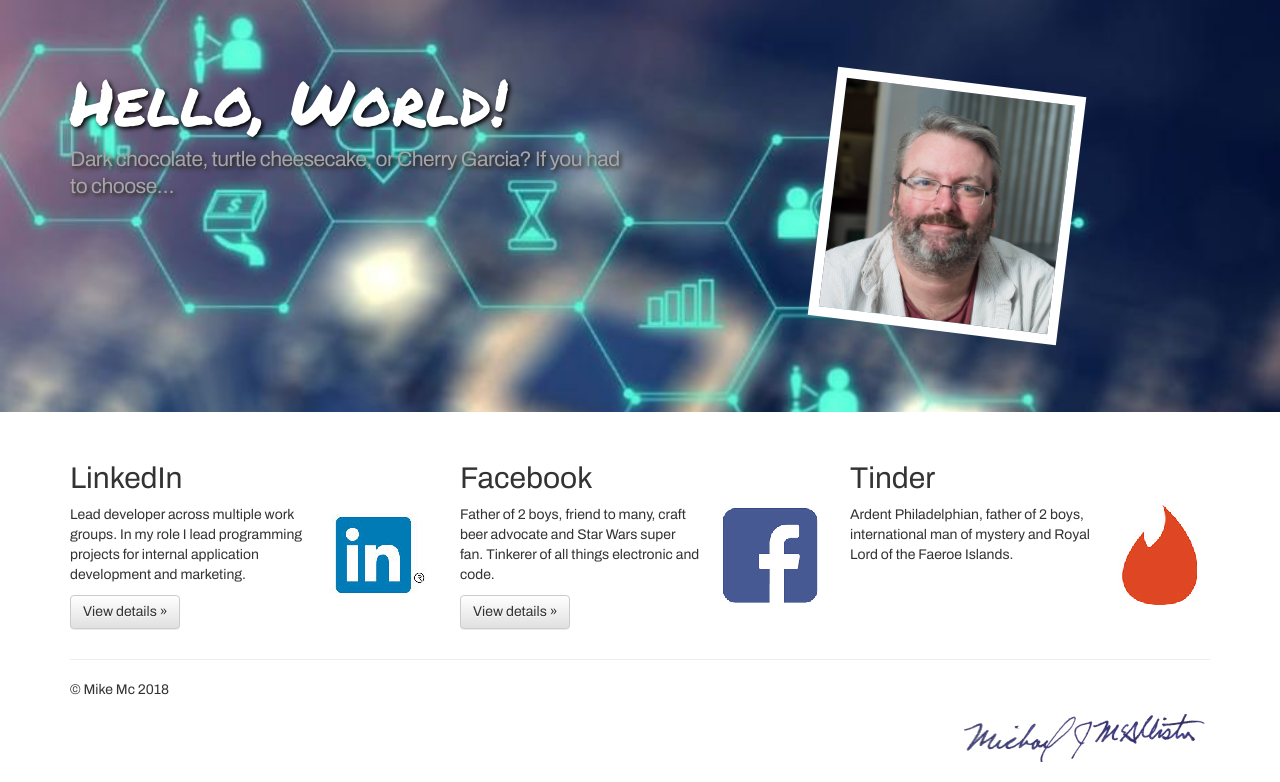
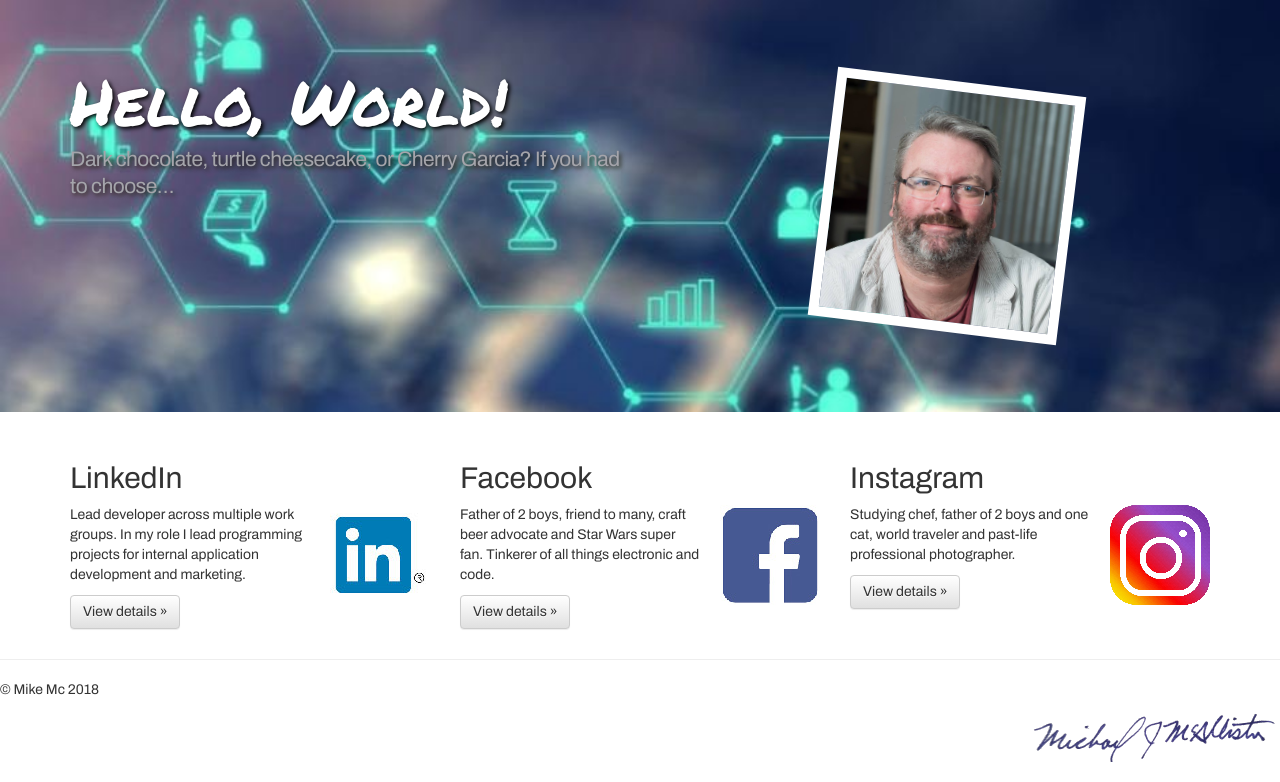
Before and after one commit to mjm1374/logikbox, a PHP site: page / in a window 1280 px wide. Shown: the part 181-963 px from the top of the page. Run offline with PHP 8.4, Linux system fonts and the light colour scheme; some libraries are stand-ins or nearby versions.

Commit message:
instagram added

```diff
--- a/src/index.php
+++ b/src/index.php
@@ -69,10 +69,11 @@
 					<p><a class="btn btn-default" href="https://www.facebook.com/Phillymike" role="button">View details &raquo;</a></p>
 				</div>
 				<div class="col-md-4">
-					<h2>Tinder</h2>
-					<img src="img/tinder.jpg" class="logoimg">
-					<p>Ardent Philadelphian, father of 2 boys, international man of mystery and Royal Lord of the Faeroe Islands. </p>
-
+					<h2>Instagram</h2>
+					<img src="img/new-instagram-logo-png-transparent.png" class="logoimg">
+					<p>Studying chef, father of 2 boys and one cat, world traveler and past-life professional photographer. </p>
+					<p><a class="btn btn-default" href="https://www.instagram.com/mjm1374/" role="button">View details &raquo;</a></p>
+				</div>
 				</div>
 			</div>
 
--- a/src/nav.php
+++ b/src/nav.php
@@ -13,6 +13,19 @@
 				<?php $controller->nav(); ?>
 			</ul>
 		</li>
+        <li class="dropdown  <?php if ($thisPage == "work.php") { echo " active "; }?>">
+			<a class='dropdown-toggle' data-toggle='dropdown' href='#'>My Projects
+            <span class="caret"></span></a>
+			<ul class="dropdown-menu">
+				<li><a href="https://securec48.ezhostingserver.com/logikbox-com/satellite/">Satelite Tracker</a></li>
+                <li><a href="http://logikbox.com/asteroids/">Asteroids</a></li>
+                <li><a href="http://logikbox.com/clock/">Word clock</a></li>
+                <li><a href="http://logikbox.com/phprss/">World Cup RSS feed (2014)</a></li>
+                <!--<li><a href="http://logikbox.com/phprss/">JS Face Tracking</a></li>-->
+
+                <li><a href="http://dev.deardorffassociates.com/costume-generator/" target="_blank">Goodwill Costume Generator</a></li>
+			</ul>
+		</li>
 		<li class='<?php if ($thisPage == "timeline.php")  {echo "active "; } ?>'><a href="timeline.php">Timeline</a></li>
 		<li class='<?php if ($thisPage == "contact.php")  {echo "active "; }?>'><a href="contact.php">Contact</a></li>
 		<li>
```
Also changed, not shown: src/img/instagram.jpg (added), src/img/new-instagram-logo-png-transparent.png (added).
